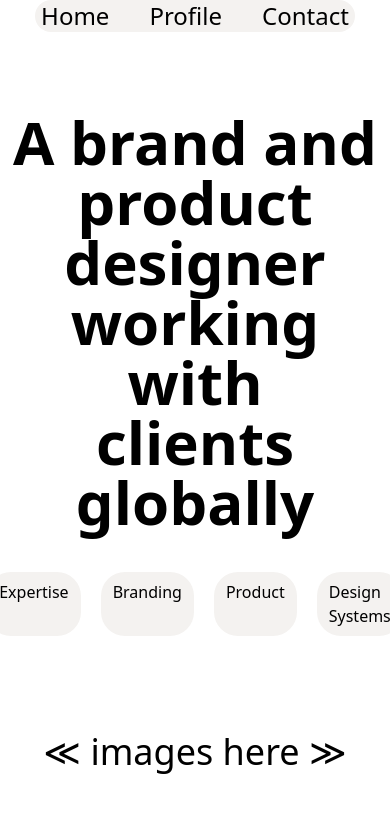
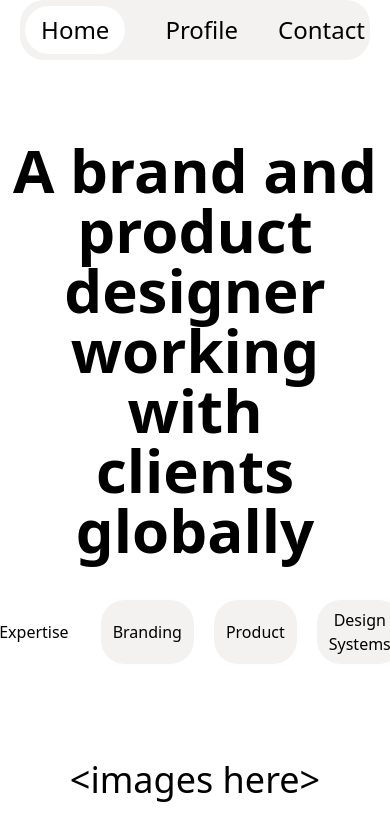
Before and after one commit to Algan-ops/exo_OH, a website: page index.html in a window 390 px wide. Shown: the top 833 px of the page. Drawn offline with Linux system fonts and the light colour scheme.

Commit message:
v2 responsive (pas fini)

```diff
--- a/index.html
+++ b/index.html
@@ -9,29 +9,37 @@
     <link rel="stylesheet" href="src/styles.css">
     <title>OH</title>
 </head>
+
+<body>
+
+    <!-- HEADER -->
+
     <header>
         <nav class="flex justify-center">
-        <ul class="flex justify-center gap-10 bg-[#F4F2F0] text-black w-80 rounded-3xl text-2xl">
-            <li>Home</li>
+            <ul class="flex justify-center items-center gap-10 bg-[#F4F2F0] text-black rounded-3xl text-2xl p-3 nav">
+                <li class="bg-white p-2 pl-4 pr-4 rounded-3xl">Home</li>
                 <li>Profile</li>
                 <li>Contact</li>
             </ul>
         </nav>
     </header>
-<body>
+
+    <!-- MAIN -->
+
+    <main>
         <h1 class="text-center mt-20 font-bold text-6xl">A brand and product<span class="saut">designer working with</span><span class="saut">clients globally</span></h1>
         <ul class="flex flex-row gap-5 justify-center mt-10">
-        <li class="bg-[#F4F2F0] py-2 px-3 rounded-3xl">Expertise</li>
-        <li class="bg-[#F4F2F0] py-2 px-3 rounded-3xl">Branding</li>
-        <li class="bg-[#F4F2F0] py-2 px-3 rounded-3xl">Product</li>
-        <li class="bg-[#F4F2F0] py-2 px-3 rounded-3xl">Design Systems</li>
+            <li class="py-2 px-3 rounded-3xl flex justify-center items-center">Expertise</li>
+            <li class="bg-[#F4F2F0] py-2 px-3 rounded-3xl flex justify-center items-center">Branding</li>
+            <li class="bg-[#F4F2F0] py-2 px-3 rounded-3xl flex justify-center items-center">Product</li>
+            <li class="bg-[#F4F2F0] py-2 px-3 rounded-3xl flex text-center">Design Systems</li>
         </ul>
+        <h2 class="flex justify-center mt-24 text-4xl chevron">images here</h2>
+        <h2 class="flex justify-center text-3xl mt-16">Let's work together.</h2>
+        <h3 class="flex justify-center text-[#a6a4a2] text-3xl">Get in touch.</h3>
+    </main>
 
-    <h2 class="flex justify-center mt-24 text-4xl">&ll; images here &gg;</h2>
-
-    <h2 class="flex justify-center text-3xl mt-16">Let's work together.</h2>
-
-    <h3 class="flex justify-center text-[#a6a4a2] text-3xl">Get in touch.</h3>
+    <!-- FOOTER -->
 
     <footer class="flex flex-row justify-between mt-52">
         <div class="flex text-center ml-5 text-xl">
@@ -47,10 +55,13 @@
         </div>
     </footer>
 
+    <!-- Partie 2 -->
+
     <div class="flex items-center justify-center min-h-screen mt-52">
 
         <!-- Grille d'images -->
-    <div class="grid grid-cols-2 sm:grid-cols-2 md:grid-cols-2 gap-4 p-4 max-w-4xl">
+
+        <div class="grid grid-cols-1 sm:grid-cols-2 gap-4 p-4 max-w-4xl">
             <img src="assets/img/gigashad.webp" alt="Portrait d'un homme tenant un produit high-tech" class="rounded-lg object-cover w-full h-full">
             <img src="assets/img/tablette1.webp" alt="Main tenant une tablette montrant un dashboard moderne" class="rounded-lg object-cover w-full h-full">
             <img src="assets/img/tablette2.webp" alt="Tablette avec une application de streaming affichée" class="rounded-lg object-cover w-full h-full">
--- a/src/styles.css
+++ b/src/styles.css
@@ -6,3 +6,14 @@
 .saut {
     display: block;
 }
+
+.nav {
+    width: 350px;
+    height: 60px;
+}
+.chevron:before {
+    content: "<" ;
+}
+.chevron:after {
+    content: ">";
+}
```
Also changed, not shown: dist/styles.css. Lines whose indentation alone changed are shown as unchanged.
